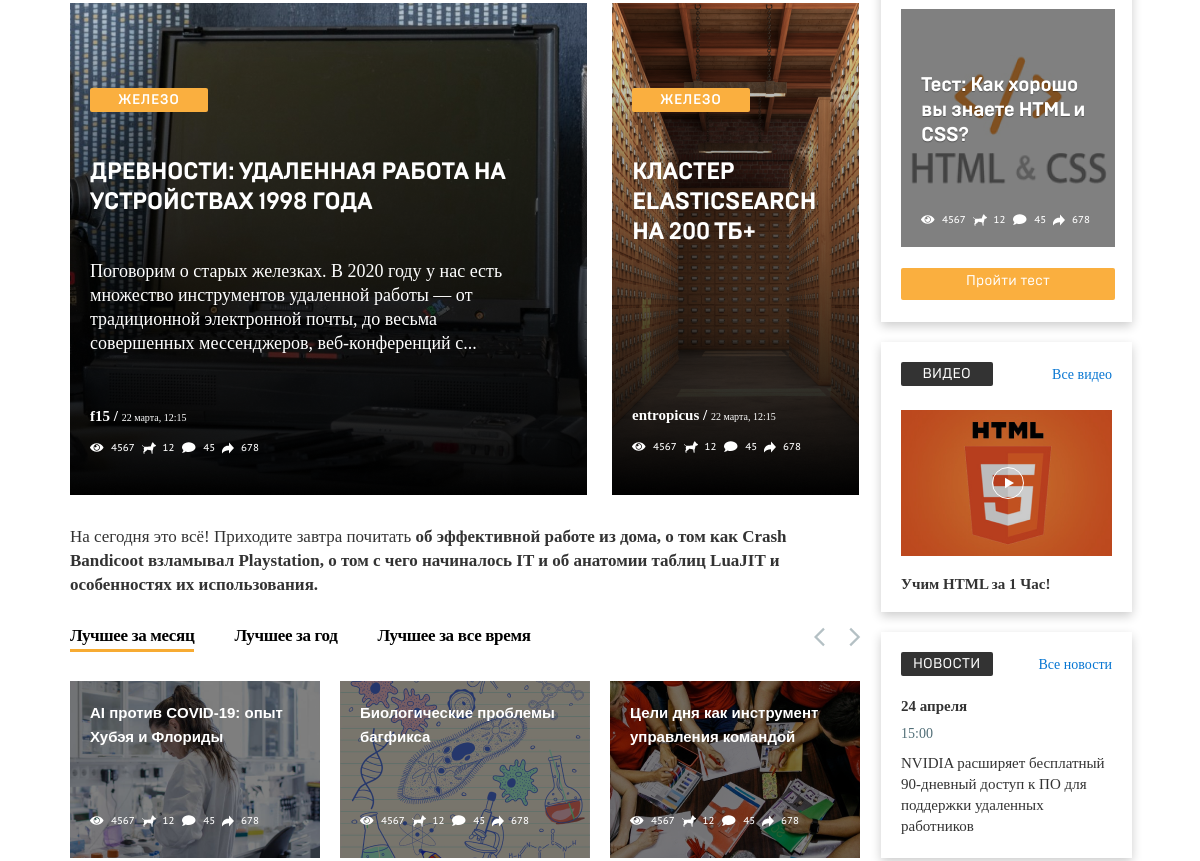
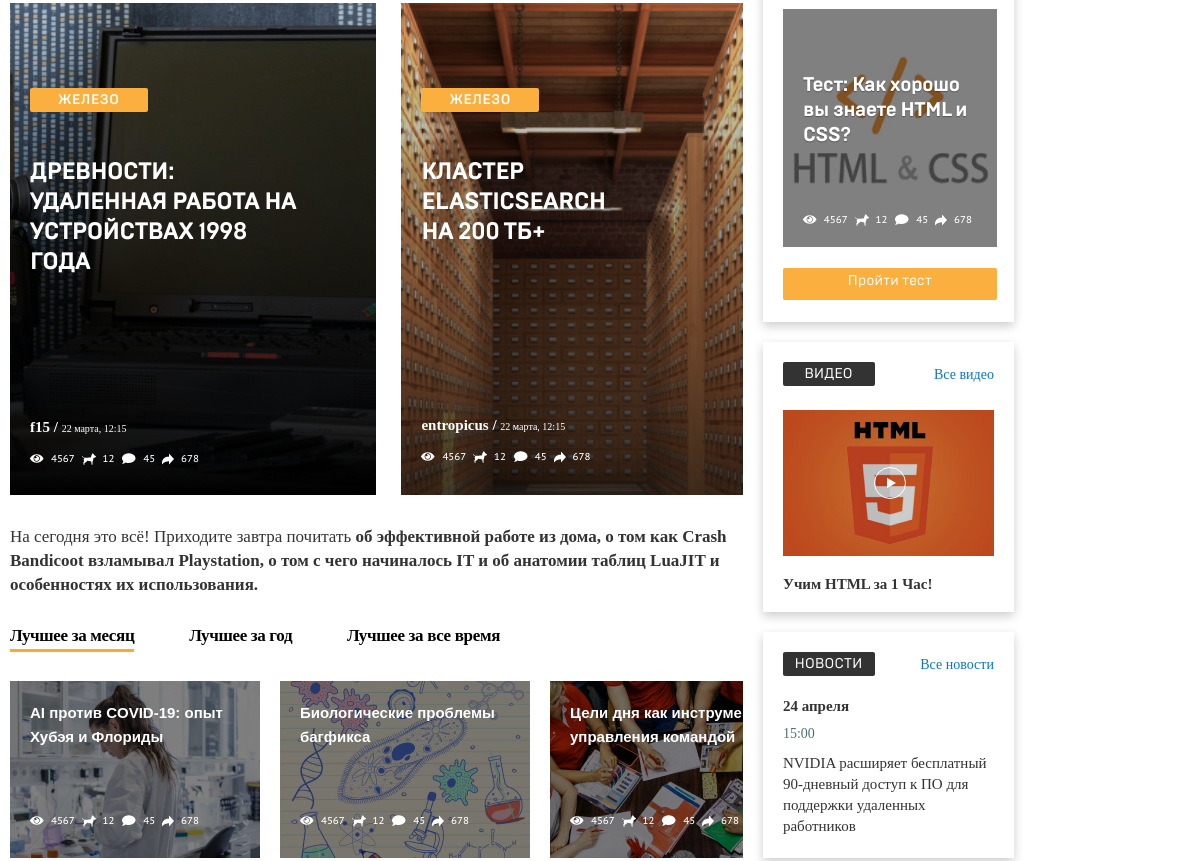
Before and after one commit to immo0rtal/snp-task1, a website: page src/index.html in a window 1024 px wide. Shown: the part 832-1693 px from the top of the page, 1200 px wide, since content can reach past the window. Drawn offline with nearby package versions, Linux system fonts and the light colour scheme; files that its build step writes are made by us from their sources; a web font is replaced by a local one.

Commit message:
make 1024 version UI

```diff
--- a/src/scss/style.scss
+++ b/src/scss/style.scss
@@ -1,3 +1,9 @@
+* {
+  box-sizing: border-box;
+}
+
+// resets
+
 html,
 body,
 div,
@@ -156,6 +162,10 @@ img {
   vertical-align: baseline;
 }
 
+// end of resets
+
+// fonts
+
 @font-face {
   font-family: brutal;
   src: url("../fonts/BrutalRegular.woff");
@@ -198,6 +208,8 @@ img {
   font-weight: 700;
 }
 
+// end of fonts
+
 .wrapper {
   background: #e5e5e5;
 
@@ -217,11 +229,14 @@ img {
         .header__wrapper {
           margin-top: 46px;
           display: flex;
+          justify-content: space-between;
+          padding: 0px 47px;
+          width: 100%;
 
           .header__img {
             width: 370px;
             height: 80px;
-            margin-left: 47px;
+            // margin-left: 47px;
           }
 
           .header__text {
@@ -231,9 +246,10 @@ img {
             font-weight: normal;
             font-size: 14px;
             line-height: 22px;
-            margin-left: 57px;
+            // margin-left: 57px;
             width: 658px;
             height: 87px;
+            padding-left: 16px;
           }
         }
         .header__scripts {
@@ -311,7 +327,9 @@ img {
       background-color: white;
 
       .main-content__wrapper {
-        padding: 30px 70px 0;
+        padding-top: 30px;
+        margin: 0 auto;
+        width: 1060px;
 
         .main-content__title {
           margin-top: 9px;
@@ -368,7 +386,7 @@ img {
 
                 .inside__text-description {
                   margin-top: 19px;
-                  width: 720px;
+                  width: 100%;
                   height: 73px;
                   font-family: "ptsans";
                   font-style: normal;
@@ -422,7 +440,9 @@ img {
             .main-news__side-items {
               margin-top: 25px;
               display: flex;
+
               .side-items__large {
+                transition: 0.5s;
                 width: 517px;
                 height: 492px;
                 background-image: url("../images/Article2.png");
@@ -449,7 +469,6 @@ img {
 
                   .inside__text-title {
                     margin-top: 45px;
-                    width: 558px;
                     height: 83px;
                     font-family: "brutal";
                     font-style: normal;
@@ -462,7 +481,7 @@ img {
                   }
 
                   .inside__text-description {
-                    margin-top: 19px;
+                    margin-top: 40px;
                     width: 430px;
                     height: 100px;
                     font-family: "ptsans";
@@ -474,7 +493,7 @@ img {
                   }
 
                   .inside__side-items {
-                    margin-top: 45px;
+                    margin-top: 35px;
 
                     .inside__side-items__text {
                       color: white;
@@ -515,10 +534,12 @@ img {
               }
 
               .side-items__medium {
+                transition: 0.5s;
                 width: 247px;
                 height: 492px;
                 margin-left: 25px;
-                background-image: url("../images/Article3.png");
+                background: border-box url("../images/Article3.png") no-repeat;
+                background-size: 100%;
 
                 .main-news__item__inside {
                   padding: 85px 67px 30px 20px;
@@ -555,7 +576,7 @@ img {
                   }
 
                   .inside__side-items {
-                    margin-top: 60px;
+                    margin-top: 70px;
 
                     .inside__side-items__text {
                       color: white;
@@ -603,8 +624,10 @@ img {
                 margin-top: 30px;
 
                 .menu__nav {
+                  width: 490px;
                   .nav__ul {
                     display: flex;
+                    justify-content: space-between;
 
                     .nav__item {
                       font-family: "ptsans";
@@ -614,10 +637,6 @@ img {
                       text-decoration: none;
                       font-size: 17px;
                       letter-spacing: -0.02em;
-                    }
-
-                    .nav__li:not(:first-child) {
-                      margin-left: 40px;
                     }
 
                     .nav__li:first-child {
@@ -634,9 +653,12 @@ img {
                 }
               }
               .featured-news__side-articles {
+                overflow: hidden;
+
                 .side-articles__items {
                   display: flex;
                   margin-top: 29px;
+                  width: max-content;
 
                   .items__item {
                     width: 250px;
@@ -646,6 +668,7 @@ img {
                     font-weight: bold;
                     font-size: 15px;
                     line-height: 24px;
+                    white-space: initial;
 
                     .item__text {
                       padding: 20px 20px;
@@ -673,13 +696,13 @@ img {
                     margin-left: 20px;
                   }
                   .one {
-                    background-image: url(../images/SideArticle1.png);
+                    background: url(../images/SideArticle1.png) no-repeat;
                   }
                   .two {
-                    background-image: url(../images/SideArticle2.png);
+                    background: url(../images/SideArticle2.png) no-repeat;
                   }
                   .three {
-                    background-image: url(../images/SideArticle3.png);
+                    background: url(../images/SideArticle3.png) no-repeat;
                   }
                 }
               }
@@ -876,7 +899,6 @@ img {
           }
 
           .news-bar__text {
-            width: 791px;
             margin-top: 30px;
             font-family: "ptsans";
             font-style: normal;
@@ -986,7 +1008,7 @@ img {
                     border-left: 1px solid #828282;
 
                     ul {
-                      padding: 5px 10px 10px;
+                      padding: 5px 10px 10px 20px;
                       font-family: "ptsans";
                       font-style: normal;
                       font-weight: normal;
@@ -1335,3 +1357,96 @@ img {
     }
   }
 }
+
+@media screen and (max-width: 1200px) and (min-width: 1024px) {
+  .wrapper {
+    .content {
+      width: 100%;
+    }
+  }
+}
+
+@media screen and (max-width: 1075px) and (min-width: 1024px) {
+  .wrapper {
+    .content {
+      .main-content {
+        .main-content__wrapper {
+          padding: 30px 10px 0;
+          width: 100%;
+
+          .main-content__articles {
+            .articles__main-news {
+              width: 73%;
+
+              .main-news__item {
+                width: auto;
+              }
+
+              .main-news__side-items {
+                .side-items__large {
+                  width: 63%;
+                }
+              }
+
+              .main-content__series {
+                .series__wrapper {
+                  .series__items {
+                    .series__item {
+                      width: 350px;
+                    }
+                  }
+                }
+              }
+            }
+          }
+        }
+      }
+    }
+  }
+}
+
+@media screen and (max-width: 1035px) and (min-width: 1024px) {
+  .wrapper {
+    .content {
+      .main-content {
+        .main-content__wrapper {
+          .main-content__articles {
+            .articles__main-news {
+              .main-news__side-items {
+                .side-items__large {
+                  width: 50%;
+
+                  .inside__text-description {
+                    visibility: hidden;
+                  }
+                }
+
+                .side-items__medium {
+                  width: 50%;
+                }
+              }
+            }
+
+            .news-bar__featured-news {
+              .featured-news__menu {
+                .menu__arrows {
+                  visibility: hidden;
+                }
+              }
+            }
+
+            .main-content__series {
+              .series__wrapper {
+                .series__title {
+                  .substracts {
+                    visibility: hidden;
+                  }
+                }
+              }
+            }
+          }
+        }
+      }
+    }
+  }
+}
```
Also changed, not shown: src/index.html (+1 -3 lines), dist/css/style.css, dist/css/style.min.css, dist/index.html.
